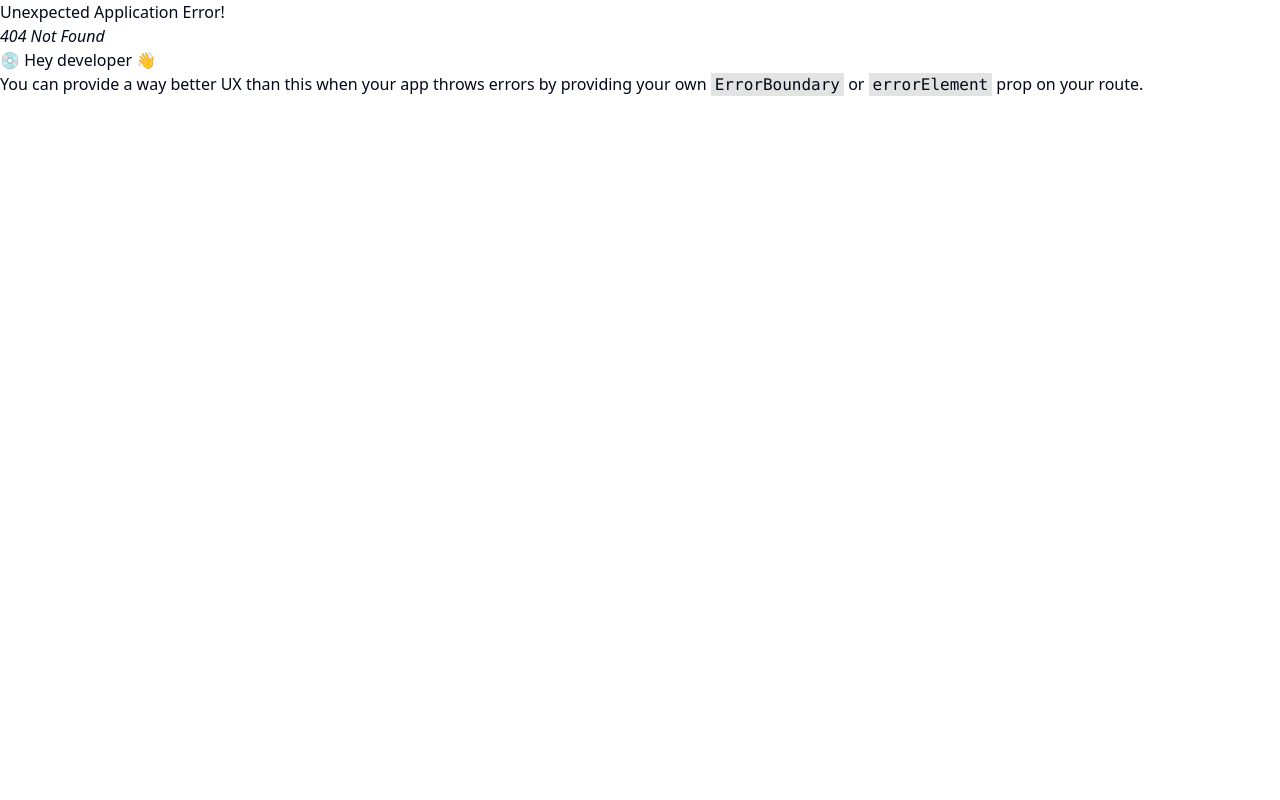
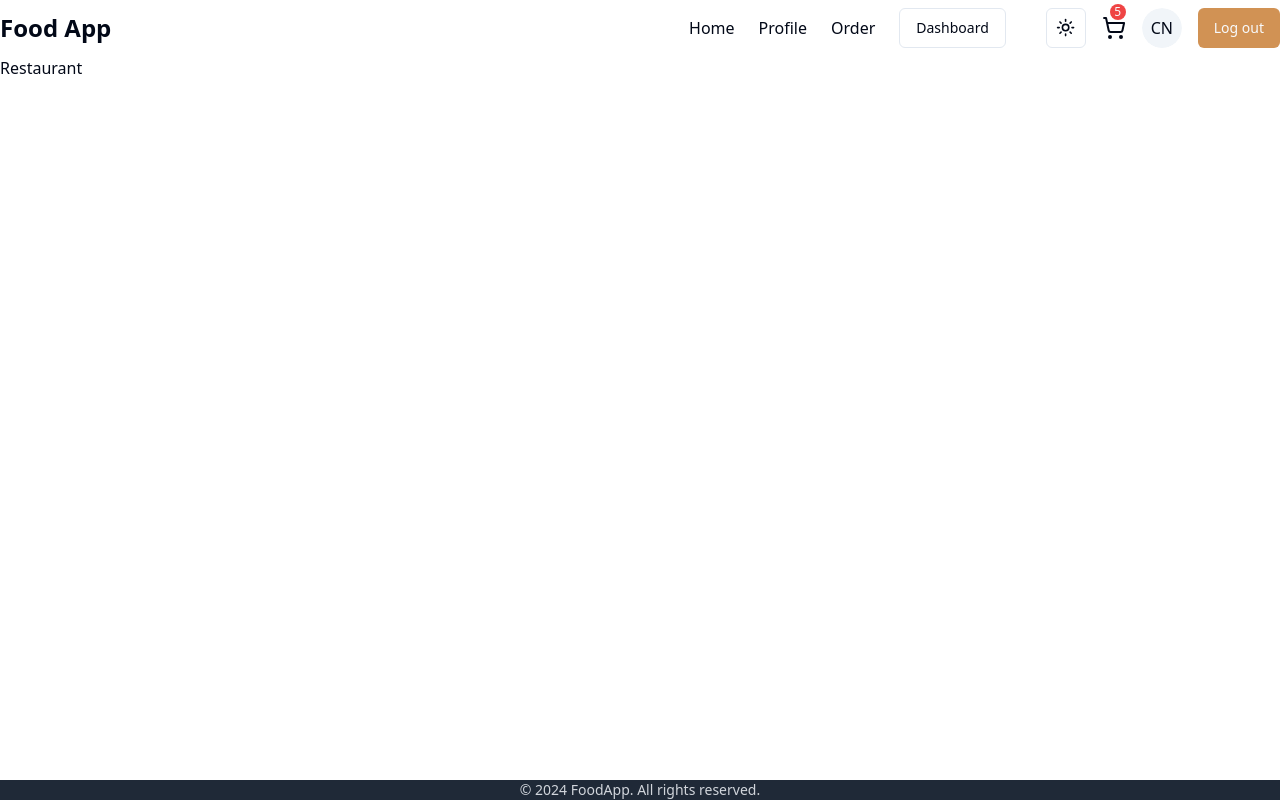
Before and after one commit to Bishal1998/Food-App, a React (Vite) app in the folder client/: page /admin/restaurant in a window 1280 px wide. Before the commit this address had no page. Built offline with nearby package versions, Linux system fonts and the light colour scheme.

Commit message:
Admin Restaurant Page created

```diff
--- /dev/null
+++ b/client/src/admin/Restaurant.tsx
@@ -0,0 +1,5 @@
+const Restaurant = () => {
+  return <div>Restaurant</div>;
+};
+
+export default Restaurant;
--- a/client/src/main.tsx
+++ b/client/src/main.tsx
@@ -13,6 +13,7 @@ import Profile from "@/components/Profile";
 import SearchPage from "@/components/SearchPage";
 import DetailPage from "@/components/DetailPage";
 import Cart from "@/components/Cart";
+import Restaurant from "@/admin/Restaurant";
 
 const router = createBrowserRouter([
   {
@@ -38,6 +39,10 @@ const router = createBrowserRouter([
       {
         path: "/cart",
         element: <Cart />,
+      },
+      {
+        path: "/admin/restaurant",
+        element: <Restaurant />,
       },
     ],
   },
```
